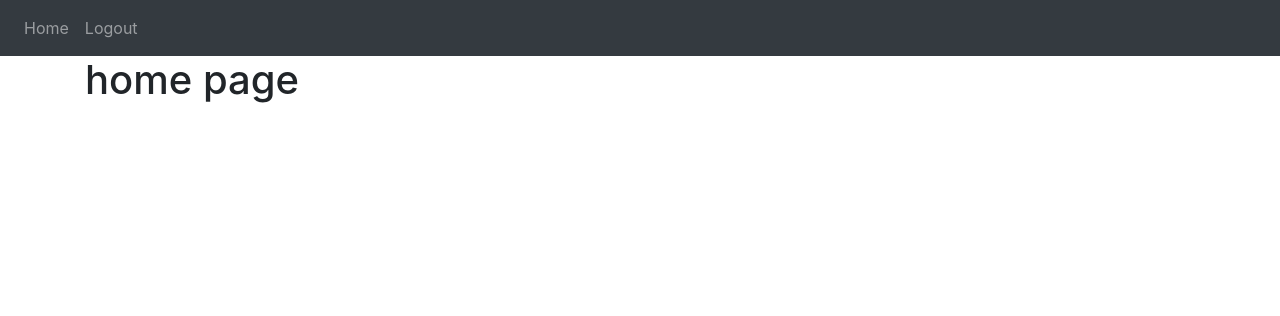
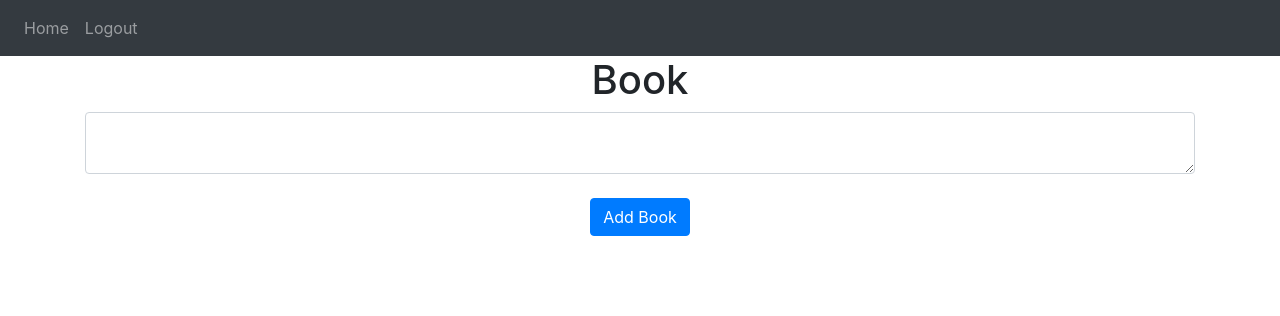
Before and after one commit to HariHaraSudhan-M0/SingleSign-On, a Flask app: page / in a window 1280 px wide. Shown: the top 316 px of the page. Run offline with Flask 3, Linux system fonts and the light colour scheme; a user stored in the database is signed in; some libraries are stand-ins or nearby versions.

Commit message:
code for adding the book

```diff
--- a/website/templates/home.html
+++ b/website/templates/home.html
@@ -1,4 +1,16 @@
 {% extends "base.html" %} {% block title %}Home{% endblock %} {% block content
   %}
-  <h1>home page</h1>
+  <h1 align="center">Book</h1>
+  <ul class="list-group list-group-flush " id="Book">
+    {% for note in user.book %}
+    <li class ="list-group-item">{{book.data}}</li>
+    {% endfor %}
+  </ul>
+  <form method="POST">
+    <textarea name="Book" id="note" class="form-control"></textarea>
+    <br />
+    <div align="center">
+      <button type="submit" class="btn btn-primary">Add Book</button>
+    </div>
+  </form>
   {% endblock %}
```
